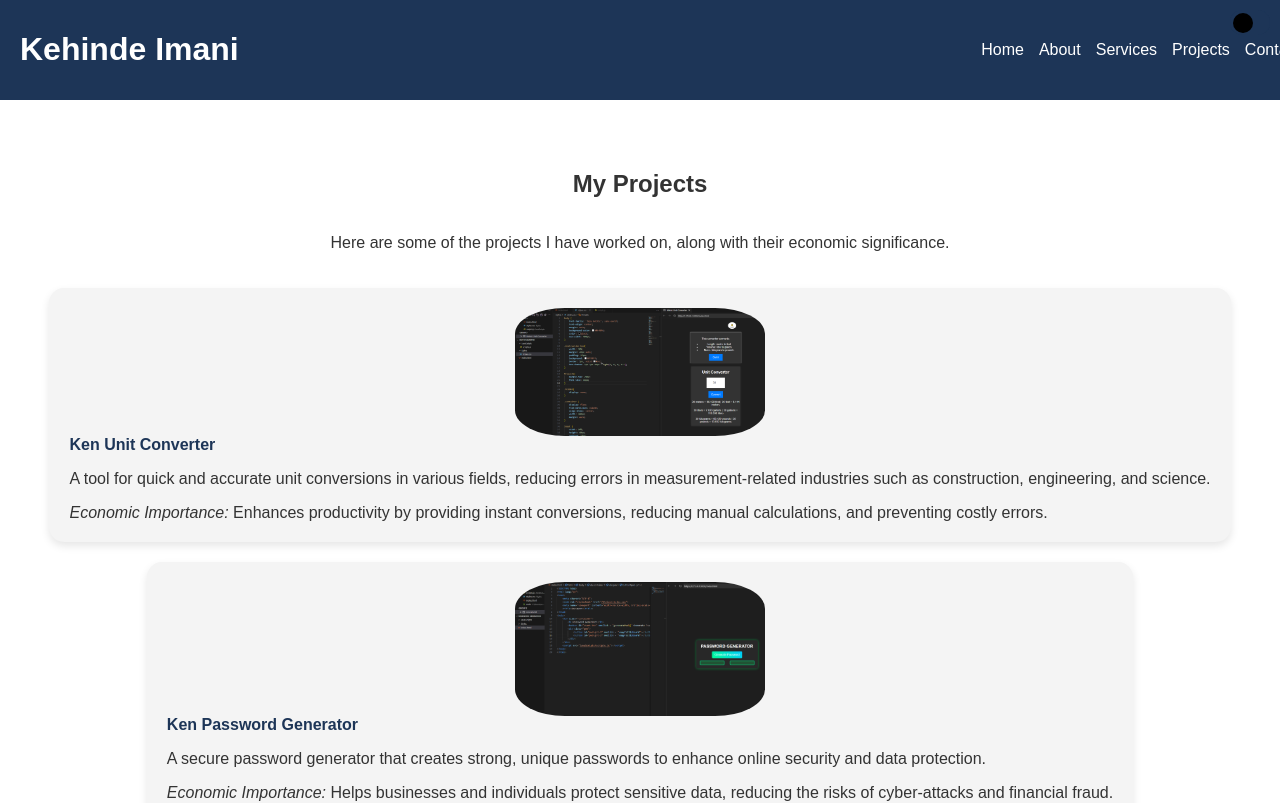
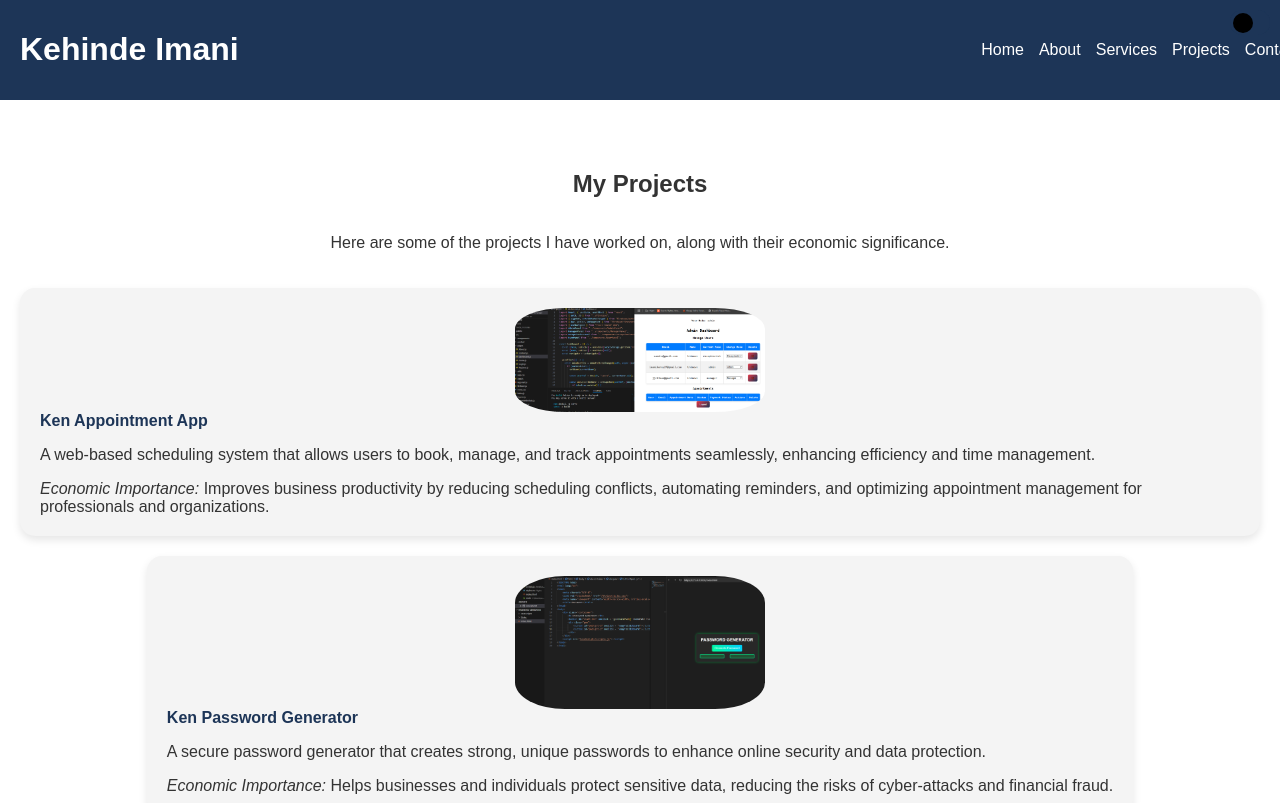
Before and after one commit to AskKenImani/Portfolio, a React (Create React App) app: page /projects in a window 1280 px wide. Shown: the top 803 px of the page. Built offline with nearby package versions, Linux system fonts and the light colour scheme.

Commit message:
adding appointment app

```diff
--- a/src/pages/Projects.js
+++ b/src/pages/Projects.js
@@ -4,13 +4,11 @@ import "./Projects.css";
 
 const projects = [
   {
-    title: "Ken Unit Converter",
-    description:
-      "A tool for quick and accurate unit conversions in various fields, reducing errors in measurement-related industries such as construction, engineering, and science.",
-    economicImportance:
-      "Enhances productivity by providing instant conversions, reducing manual calculations, and preventing costly errors.",
-    image: "/images/unit converter.PNG",
-    link: "https://kenunitconvert.netlify.app/",
+    "title": "Ken Appointment App",
+    "description": "A web-based scheduling system that allows users to book, manage, and track appointments seamlessly, enhancing efficiency and time management.",
+    "economicImportance": "Improves business productivity by reducing scheduling conflicts, automating reminders, and optimizing appointment management for professionals and organizations.",
+    "image": "/images/appointment.png",
+    "link": "https://kenappointmentapp.netlify.app/"
   },
   {
     title: "Ken Password Generator",
@@ -21,15 +19,6 @@ const projects = [
     image: "/images/PasswordGen.PNG",
     link: "https://kenpasswordgenerator.netlify.app/",
   },
-//   {
-//     title: "Ken Number Selection System",
-//     description:
-//       "A number-based selection system for applications such as lottery systems, random sampling, and fair draws.",
-//     economicImportance:
-//       "Ensures fairness in selections, reduces biases, and can be used in decision-making processes in different industries.",
-//     image: "/images/NumberSelection.PNG",
-//     link: "https://kennumberselectionsystem.netlify.app/",
-//   },
   {
     title: "Game of Colours",
     description:
```
Also changed, not shown: public/images/appointment.PNG (added).
